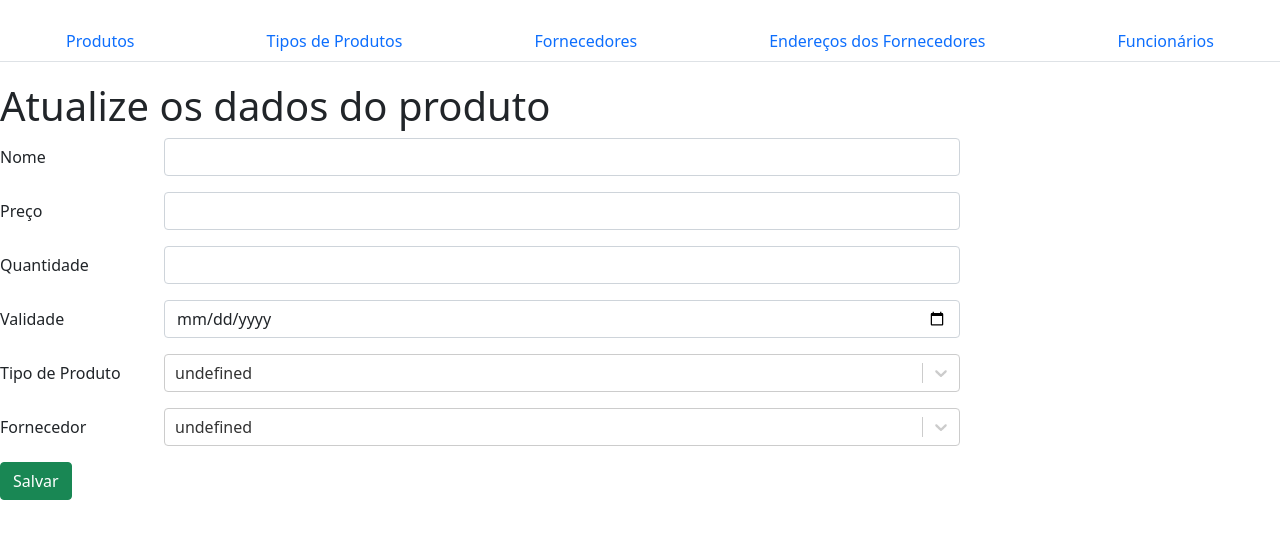
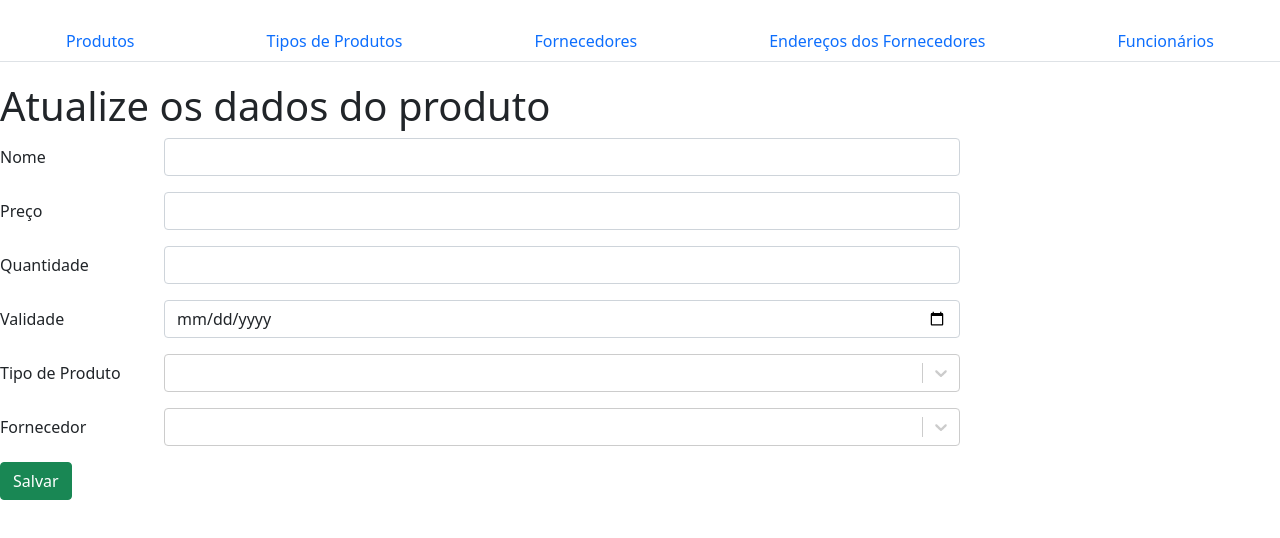
Before and after one commit to anaBeatrizWalker/ExpressReact, a React (Create React App) app: page /produtos/1/editar in a window 1280 px wide. Shown: the top 538 px of the page. Built offline with nearby package versions, Linux system fonts and the light colour scheme; no server answers.

Commit message:
Envio de dados do select

```diff
--- a/src/components/Produtos/AdicionaProduto.js
+++ b/src/components/Produtos/AdicionaProduto.js
@@ -20,11 +20,11 @@ export default function AdicionaProduto(){
     const [tipos_produto, setTipoProdutos] = useState({})
     const [fornecedores, setFornecedores] = useState({})
 
-    const [nomeTipoProduto, setNomeTipoProduto] = useState()
-    const [nomeFornecedor, setNomeFornecedor] = useState()
+    const [nomeTipoProduto, setNomeTipoProduto] = useState("")
+    const [nomeFornecedor, setNomeFornecedor] = useState("")
 
     useEffect(() => {
-        function formataDados(){
+        async function formataDados(){
             for(let i = 0; i < tipos_produto.length; i++){
                 tipos_produto[i].value = tipos_produto[i].id
                 tipos_produto[i].label = tipos_produto[i].nome
@@ -32,6 +32,23 @@ export default function AdicionaProduto(){
             for(let i = 0; i < fornecedores.length; i++){
                 fornecedores[i].value = fornecedores[i].id
                 fornecedores[i].label = fornecedores[i].nome
+            }
+            if(id){
+                api_express.get(`/produtos/${id}`).then(resp => {
+                    const produto = resp.data.produto
+                    for(let i = 0; i < tipos_produto.length; i++){
+                        if(tipos_produto[i].id === produto.tipo_produto_id){
+                            setNomeTipoProduto(tipos_produto[i].nome)
+                            console.log(nomeTipoProduto)
+                        }
+                    }
+                    for(let i = 0; i < fornecedores.length; i++){
+                        if(fornecedores[i].id === produto.fornecedor_id){
+                            setNomeFornecedor(fornecedores[i].nome)
+                            console.log(nomeFornecedor)
+                        }
+                    }
+                })
             }
         }
         formataDados()
@@ -47,31 +64,13 @@ export default function AdicionaProduto(){
         if(id){
             api_express.get(`/produtos/${id}`).then(resp => {
                 const produto = resp.data.produto
-                console.log(produto)
-
-                function formataGetSelect(){
-                    for(let i = 0; i < tipos_produto.length; i++){
-                        if(tipos_produto[i].id === produto.tipo_produto_id){
-                            setNomeTipoProduto(tipos_produto[i].nome)
-                            console.log(nomeTipoProduto)
-                        }
-                    }
-                    for(let i = 0; i < fornecedores.length; i++){
-                        if(fornecedores[i].id === produto.fornecedor_id){
-                            setNomeFornecedor(fornecedores[i].nome)
-                            console.log(nomeFornecedor)
-                        }
-                    }
-                }
-                formataGetSelect()
-
                 setNome(produto.nome)
                 setPreco(produto.preco)
                 setQuantidade(produto.quantidade)
                 setValidade(formataData(produto.validade))
             })
         }
-    }, [nomeTipoProduto, nomeFornecedor])
+    }, [])
 
     async function addProduto(){
         const produto = {
@@ -134,7 +133,8 @@ export default function AdicionaProduto(){
                         {id ?
                                 <Select
                                     name="tipo_produto_id"
-                                    defaultValue={{ label: `${nomeTipoProduto}` }} //undefined
+                                    //placeholder={nomeTipoProduto}
+                                    defaultValue={{ label: nomeTipoProduto }} //undefined
                                     onChange={(e) => setTipoProdutoId(e)}
                                     options={tipos_produto}>
                                 </Select>
@@ -155,7 +155,7 @@ export default function AdicionaProduto(){
                                 <Select
                                     name="fornecedor_id"
                                     //placeholder={nomeFornecedor}
-                                    defaultValue={{ label: `${nomeFornecedor}` }} //undefined
+                                    defaultValue={{ label: nomeFornecedor }} //undefined
                                     onChange={(e) => setTipoProdutoId(e)}
                                     options={fornecedores}>
                                 </Select>
```
